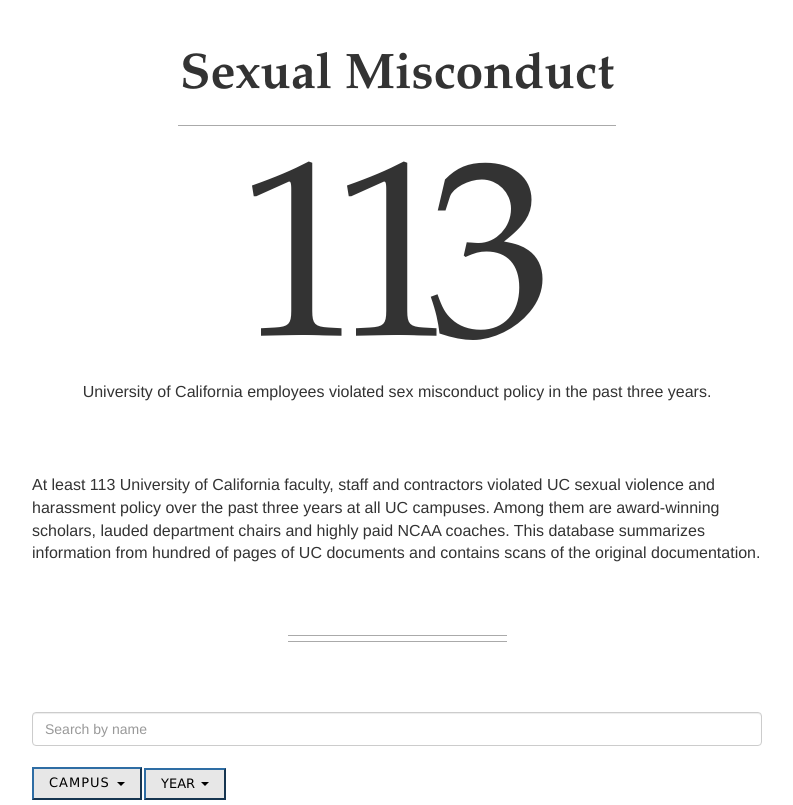
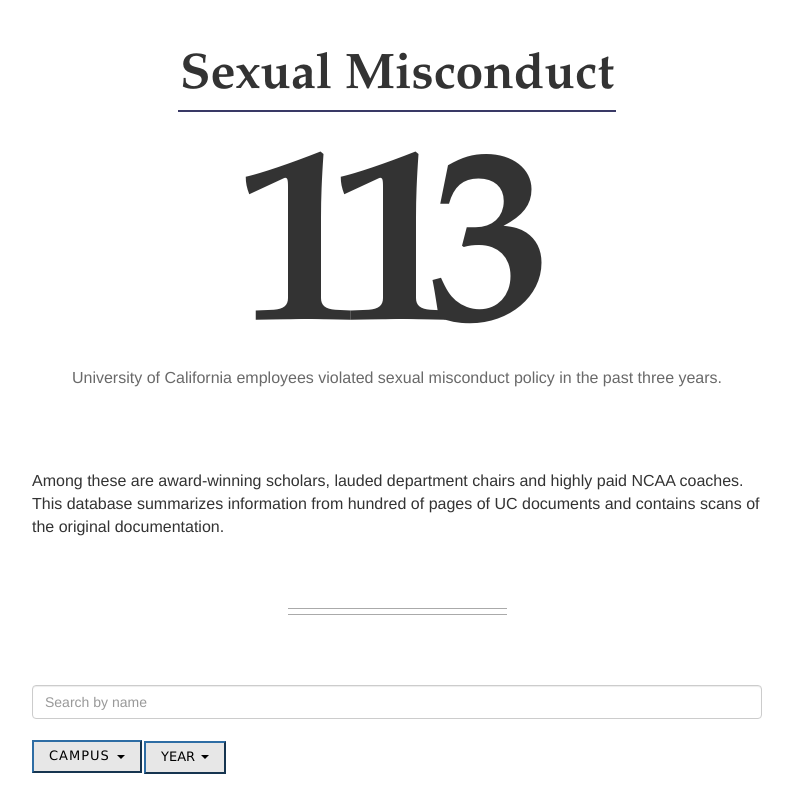
Before and after one commit to dailycal-projects/misconduct, a Django app: template misconduct/templates/misconduct/case_list.html in a window 1280 px wide. Shown: the part 51-856 px from the top of the page, without its empty margins (243-1036 px from the left). Run offline with Django 3.2, Linux system fonts and the light colour scheme; the template is opened without the code that fills it: values that come from a table or form of the project are taken from there, others are empty; tables that the repository leaves empty hold one stand-in row (values such as "Sample post"); some libraries are stand-ins or nearby versions.

Commit message:
tues night final UI changes

```diff
--- a/misconduct/templates/misconduct/case_list.html
+++ b/misconduct/templates/misconduct/case_list.html
@@ -9,10 +9,10 @@
 
 <h1 id="number">113</h1>
 
-<p id="info">University of California employees violated sex misconduct policy in the past three years.</p>
+<p id="info">University of California employees violated sexual misconduct policy in the past three years.</p>
 
 
-<p id="description"> At least 113 University of California faculty, staff and contractors violated UC sexual violence and harassment policy over the past three years at all UC campuses. Among them are award-winning scholars, lauded department chairs and highly paid NCAA coaches. This database summarizes information from hundred of pages of UC documents and contains scans of the original documentation. </p>
+<p id="description">Among these are award-winning scholars, lauded department chairs and highly paid NCAA coaches. This database summarizes information from hundred of pages of UC documents and contains scans of the original documentation. </p>
 
 
 <div class="separator-last1"></div>
@@ -93,6 +93,7 @@
 	margin-top: -35px;
 	margin-left: -35px;
 	font-family: "Bodoni MT", Didot, "Didot LT STD", "Hoefler Text", Garamond, "Times New Roman", serif;
+	font-weight: bold;
 
 }
 
@@ -102,26 +103,28 @@
 	font-weight: bold;
 	font-family: "Bodoni MT", Didot, "Didot LT STD", "Hoefler Text", Garamond, "Times New Roman", serif;
 	margin-top: 50px;
+	margin-bottom: -15px;
 }
 
 #info {
 	text-align: center;
 	margin-bottom: 60px;
 	font-family: "Helvetica Nueue", Helvetica, Arial, Verdana, sans-serif;
+	color: #696969;
 
 }
 
 #description {
 	font-family: "Helvetica Nueue", Helvetica, Arial, Verdana, sans-serif;
-	margin-top: 70px;
+	margin-top: 80px;
 
 
 }
 .separator-top {
-	height: 1px;
+	height: 2px;
 	margin: 20px auto;
 	width: 60%;
-	background-color: #aaa;
+	background-color: #393966;
 	margin-bottom: 50px;
 
 
```
